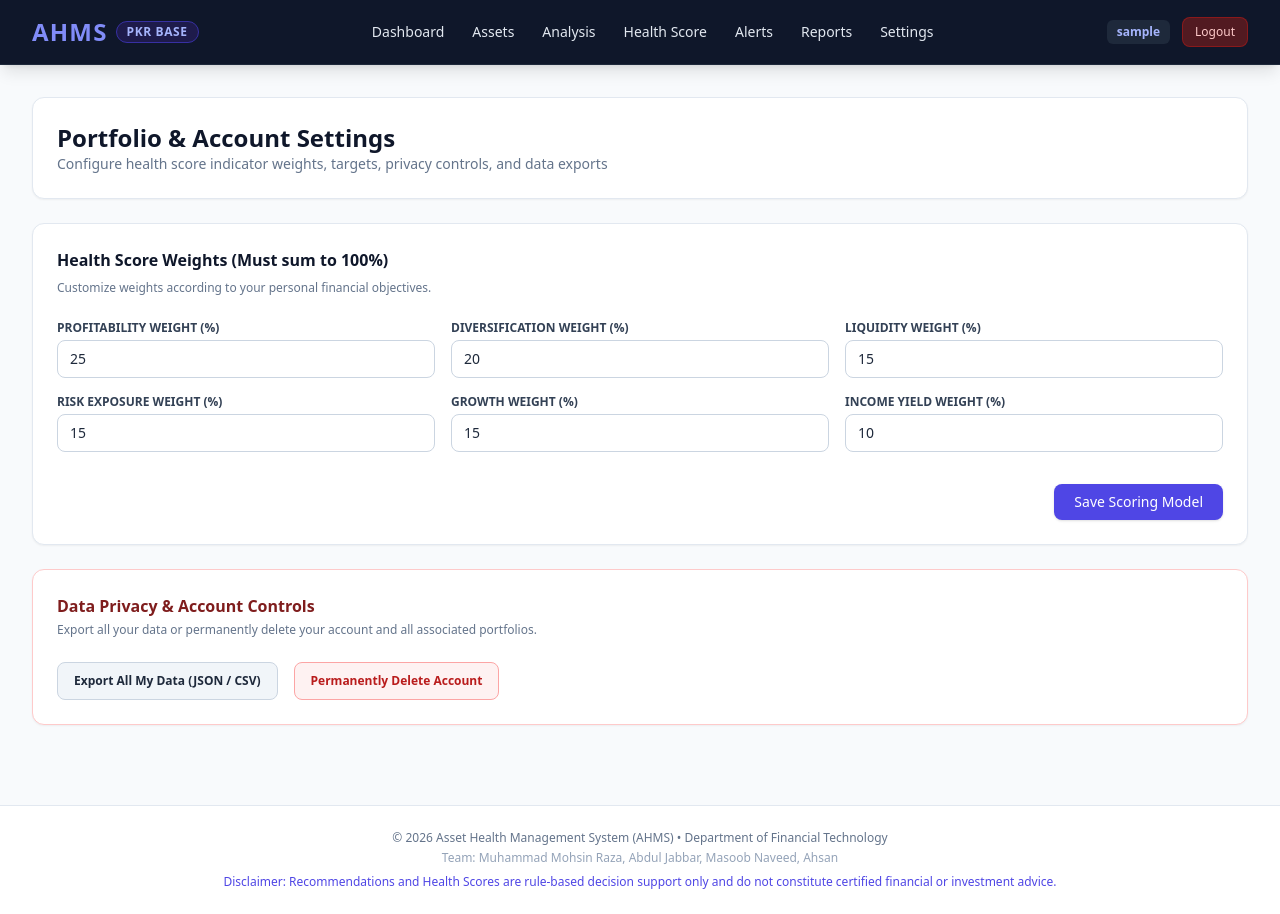
After one commit to Ahsanprog1122/ahms, a Django app: page /portfolio/settings/ in a window 1280 px wide. The commit adds this page. Run offline with Django 5.2, Linux system fonts and the light colour scheme; the visitor is signed in with stand-in values (Sample User, id 1); data that the repository does not hold is empty; some libraries are stand-ins or nearby versions.

Commit message:
feat: complete all 12 proposal frontend screens, navigation, and templates

```diff
--- a/portfolio/urls.py
+++ b/portfolio/urls.py
@@ -1,10 +1,17 @@
-"""portfolio URL routing."""
+"""portfolio URL routing for all proposal screens."""
 
 from django.urls import path
 from . import views
 
 urlpatterns = [
+    # Core proposal screens
     path("dashboard/", views.dashboard_view, name="dashboard"),
+    path("assets/", views.asset_list_view, name="asset_list"),
     path("assets/add/<str:asset_type>/", views.asset_create_view, name="asset_create"),
     path("assets/<int:asset_id>/", views.asset_detail_view, name="asset_detail"),
+    path("analysis/", views.portfolio_analysis_view, name="portfolio_analysis"),
+    path("health-score/", views.health_score_detail_view, name="health_score_detail"),
+    path("alerts/", views.alerts_list_view, name="alerts_list"),
+    path("reports/", views.reports_view, name="reports_view"),
+    path("settings/", views.settings_view, name="settings_view"),
 ]
--- a/portfolio/views.py
+++ b/portfolio/views.py
@@ -1,4 +1,4 @@
-"""Views for Portfolio dashboard, asset management, and valuations."""
+"""Views for all proposal screens."""
 
 from decimal import Decimal
 from django.contrib import messages
@@ -32,47 +32,136 @@ from .forms import (
 @login_required
 def dashboard_view(request):
     """Primary Portfolio Dashboard showing Health Score, Asset Allocation, and Alerts."""
-    user = request.user
-    portfolio = Portfolio.objects.filter(user=user).first()
+    portfolio = Portfolio.objects.filter(user=request.user).first()
+    if not portfolio:
+        portfolio = Portfolio.objects.create(user=request.user, name="Primary Portfolio")
 
-    if not portfolio:
-        portfolio = Portfolio.objects.create(
-            user=user,
-            name="Primary Portfolio",
-            base_currency="PKR",
-            is_default=True,
-        )
+    analytics_p, score_result, alerts, asset_cards = PortfolioAnalyticsBridge.evaluate(portfolio)
+    cat_shares = analytics_p.category_shares()
+    chart_labels = [cat.replace("_", " ").title() for cat in cat_shares.keys()]
+    chart_data = [float(val * Decimal("100")) for val in cat_shares.values()]
 
-    analytics_p, score_result, alerts, asset_cards = PortfolioAnalyticsBridge.evaluate(
-        portfolio_model=portfolio,
-        annualized_return_pct=Decimal("9.0"),
-        growth_12m_pct=Decimal("6.0"),
-        income_yield_pct=Decimal("1.6"),
+    return render(
+        request,
+        "portfolio/dashboard.html",
+        {
+            "portfolio": portfolio,
+            "total_value": analytics_p.total_value(),
+            "cost_basis": analytics_p.total_cost_basis(),
+            "total_gain": analytics_p.total_gain(),
+            "score_result": score_result,
+            "alerts": alerts,
+            "asset_cards": asset_cards,
+            "chart_labels": chart_labels,
+            "chart_data": chart_data,
+            "base_currency": portfolio.base_currency,
+        },
     )
+
+
+@login_required
+def asset_list_view(request):
+    """Screen: Assets Inventory (Proposal Page 15)."""
+    portfolio = Portfolio.objects.filter(user=request.user).first()
+    assets = portfolio.assets.all() if portfolio else []
+
+    analytics_p, score_result, alerts, asset_cards = PortfolioAnalyticsBridge.evaluate(portfolio) if portfolio else (None, None, [], [])
+
+    asset_rows = []
+    if portfolio:
+        for a in assets:
+            current_val = a.get_current_value()
+            gain = current_val - a.cost_basis
+            status = "Healthy"
+            if a.valuations.exists() and (a.get_latest_valuation().valuation_date):
+                from datetime import date
+                if (date.today() - a.get_latest_valuation().valuation_date).days > 90:
+                    status = "Watch"
+            asset_rows.append({
+                "asset": a,
+                "current_val": current_val,
+                "gain": gain,
+                "status": status,
+            })
+
+    return render(request, "portfolio/asset_list.html", {"portfolio": portfolio, "asset_rows": asset_rows})
+
+
+@login_required
+def portfolio_analysis_view(request):
+    """Screen: Portfolio Analysis (Proposal Page 16)."""
+    portfolio = Portfolio.objects.filter(user=request.user).first()
+    analytics_p, score_result, alerts, asset_cards = PortfolioAnalyticsBridge.evaluate(portfolio)
 
     cat_shares = analytics_p.category_shares()
     chart_labels = [cat.replace("_", " ").title() for cat in cat_shares.keys()]
     chart_data = [float(val * Decimal("100")) for val in cat_shares.values()]
+    cat_share_items = [(cat.replace("_", " "), float(val * Decimal("100"))) for cat, val in cat_shares.items()]
 
-    context = {
-        "portfolio": portfolio,
-        "total_value": analytics_p.total_value(),
-        "cost_basis": analytics_p.total_cost_basis(),
-        "total_gain": analytics_p.total_gain(),
-        "score_result": score_result,
-        "alerts": alerts,
-        "asset_cards": asset_cards,
-        "chart_labels": chart_labels,
-        "chart_data": chart_data,
-        "base_currency": portfolio.base_currency,
-    }
+    return render(
+        request,
+        "portfolio/portfolio_analysis.html",
+        {
+            "portfolio": portfolio,
+            "total_value": analytics_p.total_value(),
+            "score_result": score_result,
+            "asset_cards": asset_cards,
+            "chart_labels": chart_labels,
+            "chart_data": chart_data,
+            "cat_share_items": cat_share_items,
+        },
+    )
 
-    return render(request, "portfolio/dashboard.html", context)
+
+@login_required
+def health_score_detail_view(request):
+    """Screen: Health Score Breakdown (Proposal Page 16)."""
+    portfolio = Portfolio.objects.filter(user=request.user).first()
+    analytics_p, score_result, alerts, asset_cards = PortfolioAnalyticsBridge.evaluate(portfolio)
+
+    return render(
+        request,
+        "portfolio/health_score_detail.html",
+        {
+            "portfolio": portfolio,
+            "score_result": score_result,
+        },
+    )
+
+
+@login_required
+def alerts_list_view(request):
+    """Screen: Recommendations and Alerts (Proposal Page 16)."""
+    portfolio = Portfolio.objects.filter(user=request.user).first()
+    analytics_p, score_result, alerts, asset_cards = PortfolioAnalyticsBridge.evaluate(portfolio)
+
+    return render(
+        request,
+        "portfolio/alerts_list.html",
+        {
+            "portfolio": portfolio,
+            "alerts": alerts,
+        },
+    )
+
+
+@login_required
+def reports_view(request):
+    """Screen: Reports Download PDF/CSV (Proposal Page 16)."""
+    portfolio = Portfolio.objects.filter(user=request.user).first()
+    return render(request, "reports/reports_view.html", {"portfolio": portfolio})
+
+
+@login_required
+def settings_view(request):
+    """Screen: Settings and Data Privacy Controls (Proposal Page 16-18)."""
+    portfolio = Portfolio.objects.filter(user=request.user).first()
+    return render(request, "portfolio/settings_view.html", {"portfolio": portfolio})
 
 
 @login_required
 def asset_create_view(request, asset_type):
-    """Form view to add a new physical or financial asset."""
+    """Screen: Add or Edit Asset (Proposal Page 16)."""
     portfolio = Portfolio.objects.filter(user=request.user).first()
     if not portfolio:
         portfolio = Portfolio.objects.create(user=request.user, name="Primary Portfolio")
@@ -98,16 +187,14 @@ def asset_create_view(request, asset_type):
             asset = form.save(commit=False)
             asset.portfolio = portfolio
             asset.save()
-            # Record initial valuation row matching purchase price or latest price
-            initial_val = asset.cost_basis
             AssetValuation.objects.create(
                 asset=asset,
                 valuation_date=asset.purchase_date,
-                value=initial_val,
+                value=asset.cost_basis,
                 source=AssetValuation.Source.MANUAL,
-                notes="Initial purchase valuation",
+                notes="Initial acquisition valuation",
             )
-            messages.success(request, f"{display_name} '{asset.name}' has been added successfully.")
+            messages.success(request, f"{display_name} '{asset.name}' recorded successfully.")
             return redirect("dashboard")
     else:
         form = form_class()
@@ -126,13 +213,10 @@ def asset_create_view(request, asset_type):
 
 @login_required
 def asset_detail_view(request, asset_id):
-    """View details, valuation history, and income logs for an asset."""
+    """Screen: Asset Detail & Update Valuation (Proposal Page 16)."""
     asset = get_object_or_404(Asset, id=asset_id, portfolio__user=request.user)
     valuations = asset.valuations.all()
     incomes = asset.incomes.all()
-
-    valuation_form = AssetValuationForm()
-    income_form = IncomeForm()
 
     if request.method == "POST":
         if "submit_valuation" in request.POST:
@@ -141,7 +225,7 @@ def asset_detail_view(request, asset_id):
                 val = v_form.save(commit=False)
                 val.asset = asset
                 val.save()
-                messages.success(request, f"New valuation of PKR {val.value} recorded.")
+                messages.success(request, f"New valuation of PKR {val.value} added to history.")
                 return redirect("asset_detail", asset_id=asset.id)
         elif "submit_income" in request.POST:
             i_form = IncomeForm(request.POST)
@@ -159,7 +243,7 @@ def asset_detail_view(request, asset_id):
             "asset": asset,
             "valuations": valuations,
             "incomes": incomes,
-            "valuation_form": valuation_form,
-            "income_form": income_form,
+            "valuation_form": AssetValuationForm(),
+            "income_form": IncomeForm(),
         },
     )
--- a/templates/base.html
+++ b/templates/base.html
@@ -6,54 +6,98 @@
     <title>{% block title %}AHMS - Asset Health Management System{% endblock %}</title>
     <!-- Tailwind CSS CDN -->
     <script src="https://cdn.tailwindcss.com"></script>
+    <script>
+        tailwind.config = {
+            theme: {
+                extend: {
+                    colors: {
+                        primary: '#1e3a8a',
+                        healthy: '#10b981',
+                        moderate: '#f59e0b',
+                        weak: '#ef4444'
+                    }
+                }
+            }
+        }
+    </script>
 </head>
-<body class="bg-slate-50 text-slate-800 min-h-screen flex flex-col font-sans">
-    <!-- Navbar -->
-    <nav class="bg-indigo-900 text-white shadow-md">
+<body class="bg-slate-50 text-slate-800 min-h-screen flex flex-col font-sans antialiased">
+    <!-- Navbar with Proposal-Matched Links -->
+    <nav class="bg-slate-900 text-white shadow-lg sticky top-0 z-50 border-b border-slate-800">
         <div class="max-w-7xl mx-auto px-4 sm:px-6 lg:px-8">
             <div class="flex items-center justify-between h-16">
+                <!-- Brand / Logo -->
                 <div class="flex items-center space-x-3">
-                    <span class="text-2xl font-black tracking-wider text-indigo-400">AHMS</span>
-                    <span class="text-xs bg-indigo-800 text-indigo-200 px-2.5 py-0.5 rounded-full uppercase tracking-wider font-semibold">PKR Base</span>
+                    <a href="{% url 'dashboard' %}" class="flex items-center gap-2">
+                        <span class="text-2xl font-black tracking-wider text-indigo-400">AHMS</span>
+                        <span class="text-xs bg-indigo-950 text-indigo-300 border border-indigo-800 px-2.5 py-0.5 rounded-full uppercase tracking-wider font-semibold">PKR Base</span>
+                    </a>
                 </div>
-                <div class="flex items-center space-x-4 text-sm font-medium">
+
+                <!-- Navigation Links matching 12 Screens -->
+                <div class="hidden md:flex items-center space-x-1 text-sm font-medium">
+                    <a href="{% url 'dashboard' %}" class="px-3 py-2 rounded-lg hover:bg-slate-800 text-slate-200 hover:text-white transition">Dashboard</a>
+                    <a href="{% url 'asset_list' %}" class="px-3 py-2 rounded-lg hover:bg-slate-800 text-slate-200 hover:text-white transition">Assets</a>
+                    <a href="{% url 'portfolio_analysis' %}" class="px-3 py-2 rounded-lg hover:bg-slate-800 text-slate-200 hover:text-white transition">Analysis</a>
+                    <a href="{% url 'health_score_detail' %}" class="px-3 py-2 rounded-lg hover:bg-slate-800 text-slate-200 hover:text-white transition">Health Score</a>
+                    <a href="{% url 'alerts_list' %}" class="px-3 py-2 rounded-lg hover:bg-slate-800 text-slate-200 hover:text-white transition">Alerts</a>
+                    <a href="{% url 'reports_view' %}" class="px-3 py-2 rounded-lg hover:bg-slate-800 text-slate-200 hover:text-white transition">Reports</a>
+                    <a href="{% url 'settings_view' %}" class="px-3 py-2 rounded-lg hover:bg-slate-800 text-slate-200 hover:text-white transition">Settings</a>
+                </div>
+
+                <!-- User Session / Auth -->
+                <div class="flex items-center space-x-3 text-sm">
                     {% if user.is_authenticated %}
-                        <a href="{% url 'dashboard' %}" class="hover:text-indigo-200 transition">Dashboard</a>
-                        <span class="text-indigo-400">|</span>
-                        <span class="text-indigo-200">{{ user.username }}</span>
+                        <span class="text-xs text-indigo-300 font-semibold bg-slate-800 px-2.5 py-1 rounded-md hidden sm:inline-block">{{ user.username }}</span>
                         <form method="post" action="{% url 'logout' %}" class="inline">
                             {% csrf_token %}
-                            <button type="submit" class="bg-indigo-800 hover:bg-indigo-700 text-white px-3 py-1.5 rounded transition">Logout</button>
+                            <button type="submit" class="bg-red-900/60 hover:bg-red-800 text-red-200 text-xs px-3 py-1.5 rounded-lg border border-red-800/80 transition">Logout</button>
                         </form>
                     {% else %}
-                        <a href="{% url 'login' %}" class="hover:text-indigo-200 transition">Log In</a>
-                        <a href="{% url 'signup' %}" class="bg-indigo-600 hover:bg-indigo-500 text-white px-3.5 py-1.5 rounded transition shadow">Sign Up</a>
+                        <a href="{% url 'login' %}" class="text-slate-300 hover:text-white px-3 py-1.5 text-xs font-semibold">Log In</a>
+                        <a href="{% url 'signup' %}" class="bg-indigo-600 hover:bg-indigo-500 text-white px-3.5 py-1.5 rounded-lg text-xs font-semibold shadow">Sign Up</a>
                     {% endif %}
                 </div>
             </div>
         </div>
+
+        <!-- Mobile Bottom / Sub Menu for responsiveness -->
+        <div class="md:hidden flex overflow-x-auto px-4 py-2 bg-slate-800/80 border-t border-slate-700 text-xs space-x-3">
+            <a href="{% url 'dashboard' %}" class="text-slate-300 whitespace-nowrap">Dashboard</a>
+            <a href="{% url 'asset_list' %}" class="text-slate-300 whitespace-nowrap">Assets</a>
+            <a href="{% url 'portfolio_analysis' %}" class="text-slate-300 whitespace-nowrap">Analysis</a>
+            <a href="{% url 'health_score_detail' %}" class="text-slate-300 whitespace-nowrap">Health Score</a>
+            <a href="{% url 'alerts_list' %}" class="text-slate-300 whitespace-nowrap">Alerts</a>
+            <a href="{% url 'reports_view' %}" class="text-slate-300 whitespace-nowrap">Reports</a>
+            <a href="{% url 'settings_view' %}" class="text-slate-300 whitespace-nowrap">Settings</a>
+        </div>
     </nav>
 
-    <!-- Messages -->
+    <!-- Global Alerts / Messages -->
     {% if messages %}
     <div class="max-w-7xl mx-auto px-4 sm:px-6 lg:px-8 mt-4 w-full">
         {% for message in messages %}
-            <div class="p-3 mb-2 rounded text-sm {% if message.tags == 'error' %}bg-red-100 text-red-800 border border-red-200{% elif message.tags == 'success' %}bg-green-100 text-green-800 border border-green-200{% else %}bg-blue-100 text-blue-800 border border-blue-200{% endif %}">
+            <div class="p-3 mb-2 rounded-lg text-sm {% if message.tags == 'error' %}bg-red-50 text-red-800 border border-red-200{% elif message.tags == 'success' %}bg-green-50 text-green-800 border border-green-200{% else %}bg-blue-50 text-blue-800 border border-blue-200{% endif %}">
                 {{ message }}
             </div>
         {% endfor %}
     </div>
     {% endif %}
 
-    <!-- Main Content -->
+    <!-- Main Content Shell -->
     <main class="flex-grow max-w-7xl w-full mx-auto px-4 sm:px-6 lg:px-8 py-8">
         {% block content %}{% endblock %}
     </main>
 
-    <!-- Footer -->
-    <footer class="bg-white border-t border-slate-200 py-4 text-center text-xs text-slate-500">
-        <p>&copy; {% now "Y" %} Asset Health Management System (AHMS). Base Currency: PKR.</p>
-        <p class="mt-1 text-slate-400">Decision support engine &mdash; not certified financial advice.</p>
+    <!-- Footer with Mandatory Legal Disclaimer -->
+    <footer class="bg-white border-t border-slate-200 py-6 mt-12 text-center text-xs text-slate-500">
+        <div class="max-w-7xl mx-auto px-4 space-y-1">
+            <p>&copy; {% now "Y" %} Asset Health Management System (AHMS) &bull; Department of Financial Technology</p>
+            <p class="text-slate-400">Team: Muhammad Mohsin Raza, Abdul Jabbar, Masoob Naveed, Ahsan</p>
+            <p class="text-indigo-600 font-medium pt-1">
+                Disclaimer: Recommendations and Health Scores are rule-based decision support only and do not constitute certified financial or investment advice.
+            </p>
+        </div>
     </footer>
 </body>
 </html>
--- /dev/null
+++ b/templates/portfolio/settings_view.html
@@ -0,0 +1,70 @@
+{% extends "base.html" %}
+
+{% block title %}Settings - AHMS{% endblock %}
+
+{% block content %}
+<div class="space-y-6">
+    <!-- Header -->
+    <div class="bg-white p-6 rounded-xl border border-slate-200 shadow-sm">
+        <h1 class="text-2xl font-bold text-slate-900">Portfolio & Account Settings</h1>
+        <p class="text-sm text-slate-500">Configure health score indicator weights, targets, privacy controls, and data exports</p>
+    </div>
+
+    <!-- Health Score Weights Configuration Form -->
+    <div class="bg-white p-6 rounded-xl border border-slate-200 shadow-sm">
+        <h2 class="text-base font-bold text-slate-900 mb-2">Health Score Weights (Must sum to 100%)</h2>
+        <p class="text-xs text-slate-500 mb-6">Customize weights according to your personal financial objectives.</p>
+
+        <form method="post" class="space-y-4">
+            {% csrf_token %}
+            <div class="grid grid-cols-1 sm:grid-cols-3 gap-4">
+                <div>
+                    <label class="block text-xs font-semibold text-slate-700 uppercase mb-1">Profitability Weight (%)</label>
+                    <input type="number" step="1" name="weight_profitability" value="25" class="w-full px-3 py-2 border rounded-lg text-sm border-slate-300">
+                </div>
+                <div>
+                    <label class="block text-xs font-semibold text-slate-700 uppercase mb-1">Diversification Weight (%)</label>
+                    <input type="number" step="1" name="weight_diversification" value="20" class="w-full px-3 py-2 border rounded-lg text-sm border-slate-300">
+                </div>
+                <div>
+                    <label class="block text-xs font-semibold text-slate-700 uppercase mb-1">Liquidity Weight (%)</label>
+                    <input type="number" step="1" name="weight_liquidity" value="15" class="w-full px-3 py-2 border rounded-lg text-sm border-slate-300">
+                </div>
+                <div>
+                    <label class="block text-xs font-semibold text-slate-700 uppercase mb-1">Risk Exposure Weight (%)</label>
+                    <input type="number" step="1" name="weight_risk" value="15" class="w-full px-3 py-2 border rounded-lg text-sm border-slate-300">
+                </div>
+                <div>
+                    <label class="block text-xs font-semibold text-slate-700 uppercase mb-1">Growth Weight (%)</label>
+                    <input type="number" step="1" name="weight_growth" value="15" class="w-full px-3 py-2 border rounded-lg text-sm border-slate-300">
+                </div>
+                <div>
+                    <label class="block text-xs font-semibold text-slate-700 uppercase mb-1">Income Yield Weight (%)</label>
+                    <input type="number" step="1" name="weight_income" value="10" class="w-full px-3 py-2 border rounded-lg text-sm border-slate-300">
+                </div>
+            </div>
+
+            <div class="pt-4 flex justify-end">
+                <button type="button" class="bg-indigo-600 hover:bg-indigo-700 text-white font-medium px-5 py-2 rounded-lg text-sm shadow">
+                    Save Scoring Model
+                </button>
+            </div>
+        </form>
+    </div>
+
+    <!-- Data Privacy & Account Deletion Controls (Section 10 of Proposal) -->
+    <div class="bg-white p-6 rounded-xl border border-red-200 shadow-sm">
+        <h2 class="text-base font-bold text-red-900 mb-1">Data Privacy & Account Controls</h2>
+        <p class="text-xs text-slate-500 mb-4">Export all your data or permanently delete your account and all associated portfolios.</p>
+
+        <div class="flex flex-col sm:flex-row gap-4 pt-2">
+            <button class="bg-slate-100 hover:bg-slate-200 text-slate-800 text-xs font-semibold px-4 py-2.5 rounded-lg border border-slate-300 transition">
+                Export All My Data (JSON / CSV)
+            </button>
+            <button class="bg-red-50 hover:bg-red-100 text-red-700 text-xs font-semibold px-4 py-2.5 rounded-lg border border-red-300 transition">
+                Permanently Delete Account
+            </button>
+        </div>
+    </div>
+</div>
+{% endblock %}
```
Also changed, not shown: templates/portfolio/alerts_list.html (added, +48 -0 lines), templates/portfolio/asset_list.html (added, +94 -0 lines), templates/portfolio/health_score_detail.html (added, +120 -0 lines), templates/portfolio/portfolio_analysis.html (added, +101 -0 lines), templates/reports/reports_view.html (added, +60 -0 lines).
